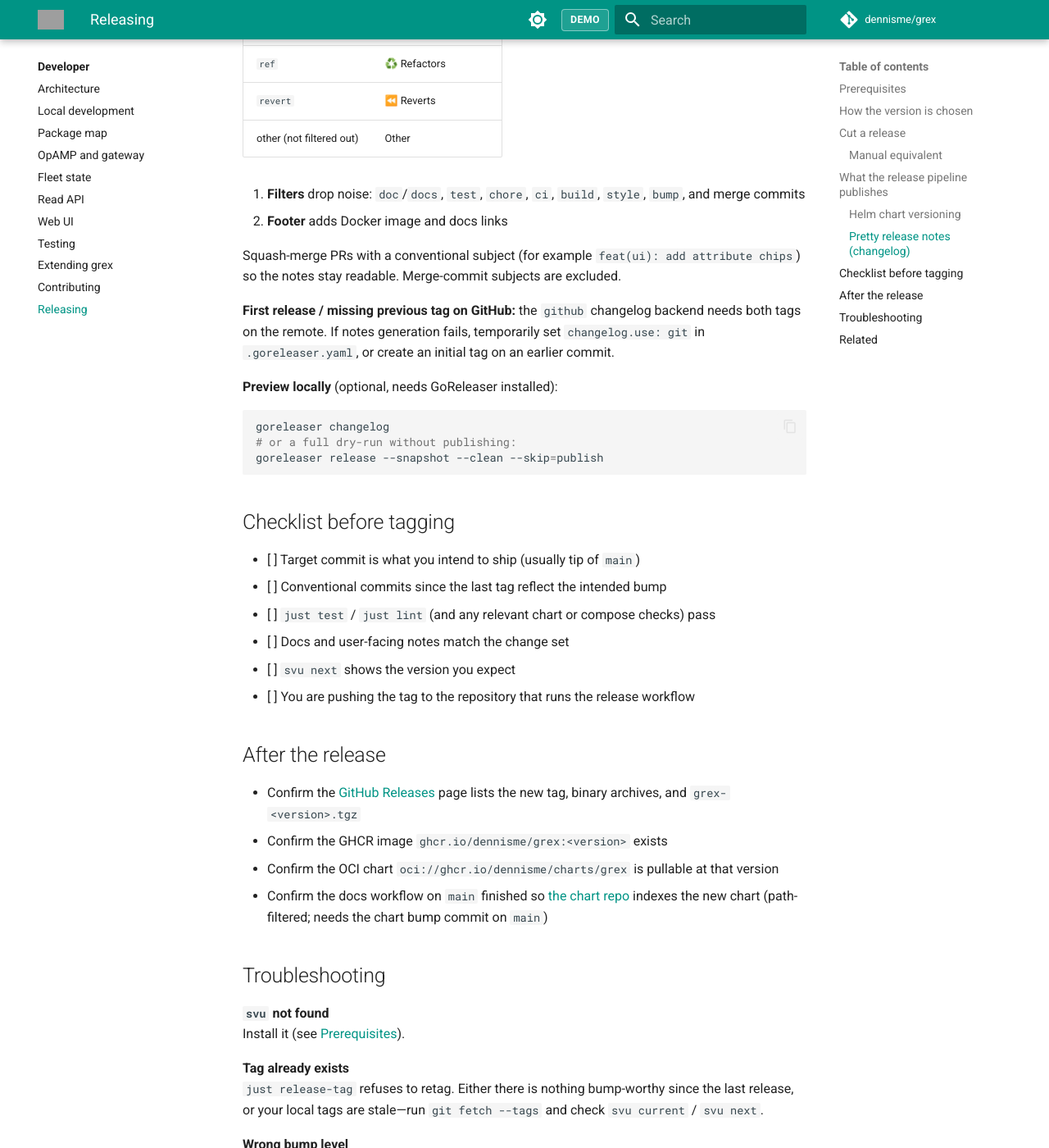
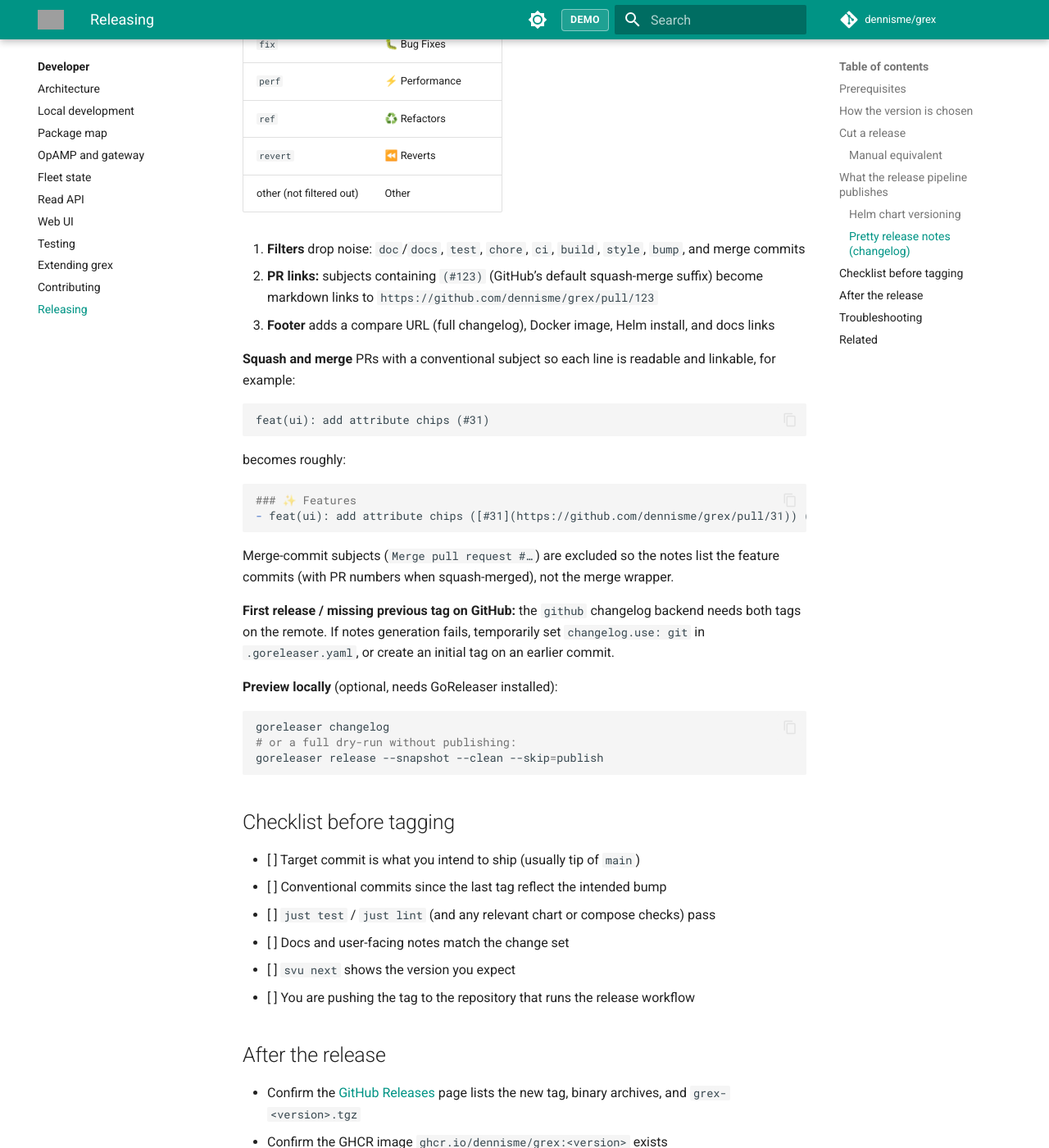
Before and after one commit to cxdy/grex, an MkDocs documentation site: the page built from docs/developer/releasing.md, in a window 1280 px wide and 1400 px high, scrolled down 3882 px. Shown: the whole window at 82% size. Built offline with MkDocs 1.6.1 and Material for MkDocs 9.7.7, drawn with Linux system fonts in a browser that asks for light colours; comment, search, counter and statistics services are not loaded; some of the changed text lies outside the part shown; grey boxes are pictures that could not be loaded.

Commit message:
fix: release docs + PR links

````diff
--- a/docs/developer/releasing.md
+++ b/docs/developer/releasing.md
@@ -4,6 +4,10 @@ grex uses [semantic versioning](https://semver.org/) driven by
 [Conventional Commits](https://www.conventionalcommits.org/). Maintainers cut
 releases by pushing a version tag; [GoReleaser](https://goreleaser.com/) builds
 binaries and container images from that tag.
+
+Published notes and install coordinates are mirrored on the docs site under
+[Releases](../releases/index.md) (changelog regenerated on each docs build
+from GitHub Releases).
 
 ## Prerequisites
 
@@ -159,11 +163,29 @@ GoReleaser builds the GitHub Release body from commits since the previous tag
 
 3. **Filters** drop noise: `doc`/`docs`, `test`, `chore`, `ci`, `build`,
    `style`, `bump`, and merge commits
-4. **Footer** adds Docker image and docs links
+4. **PR links:** subjects containing `(#123)` (GitHub’s default squash-merge
+   suffix) become markdown links to
+   `https://github.com/dennisme/grex/pull/123`
+5. **Footer** adds a compare URL (full changelog), Docker image, Helm install,
+   and docs links
 
-Squash-merge PRs with a conventional subject (for example
-`feat(ui): add attribute chips`) so the notes stay readable. Merge-commit
-subjects are excluded.
+**Squash and merge** PRs with a conventional subject so each line is readable
+and linkable, for example:
+
+```text
+feat(ui): add attribute chips (#31)
+```
+
+becomes roughly:
+
+```markdown
+### ✨ Features
+- feat(ui): add attribute chips ([#31](https://github.com/dennisme/grex/pull/31)) (@someone)
+```
+
+Merge-commit subjects (`Merge pull request #…`) are excluded so the notes
+list the feature commits (with PR numbers when squash-merged), not the merge
+wrapper.
 
 **First release / missing previous tag on GitHub:** the `github` changelog
 backend needs both tags on the remote. If notes generation fails, temporarily
@@ -197,6 +219,8 @@ goreleaser release --snapshot --clean --skip=publish
 - Confirm the docs workflow on `main` finished so
   [the chart repo](https://dennisme.github.io/grex/charts/) indexes the new
   chart (path-filtered; needs the chart bump commit on `main`)
+- Confirm the docs workflow also ran on the **release published** event so
+  [Releases → Changelog](../releases/changelog.md) includes the new notes
 
 ## Troubleshooting
 
--- a/mkdocs.yml
+++ b/mkdocs.yml
@@ -90,6 +90,9 @@ nav:
       - Authentication: admin/authentication.md
       - Health and lifecycle: admin/health-and-lifecycle.md
       - Scaling with gateways: admin/scaling-with-gateways.md
+  - Releases:
+      - releases/index.md
+      - Changelog: releases/changelog.md
   - Developer:
       - developer/index.md
       - Architecture: developer/architecture.md
````
Also changed, not shown: .goreleaser.yaml (+11 -2 lines), docs/admin/index.md (+1 -0 lines), docs/admin/install.md (+4 -0 lines), docs/index.md (+1 -0 lines), docs/releases/changelog.md (added, +16 -0 lines), docs/releases/index.md (added, +81 -0 lines), 3 other files.
